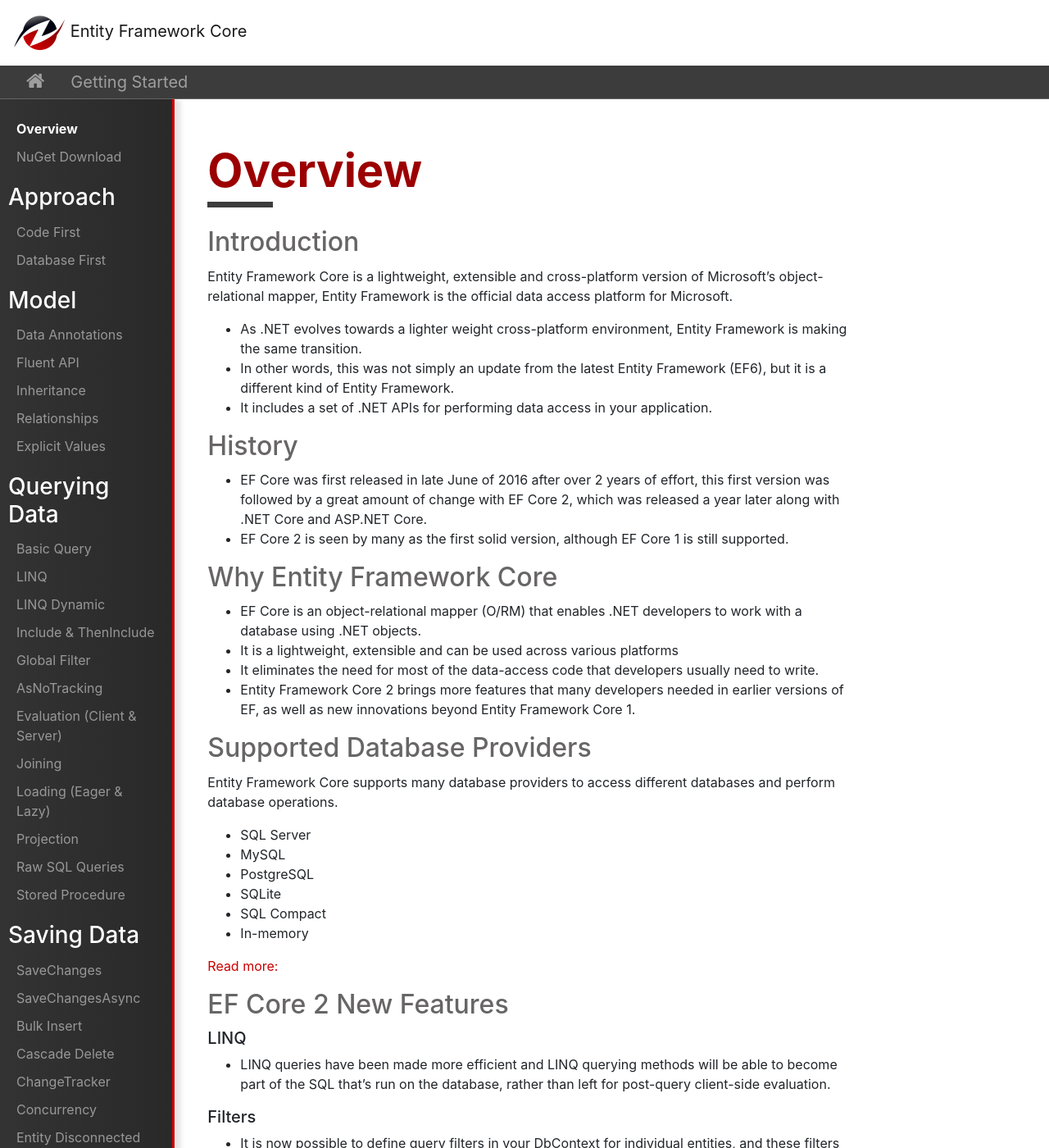
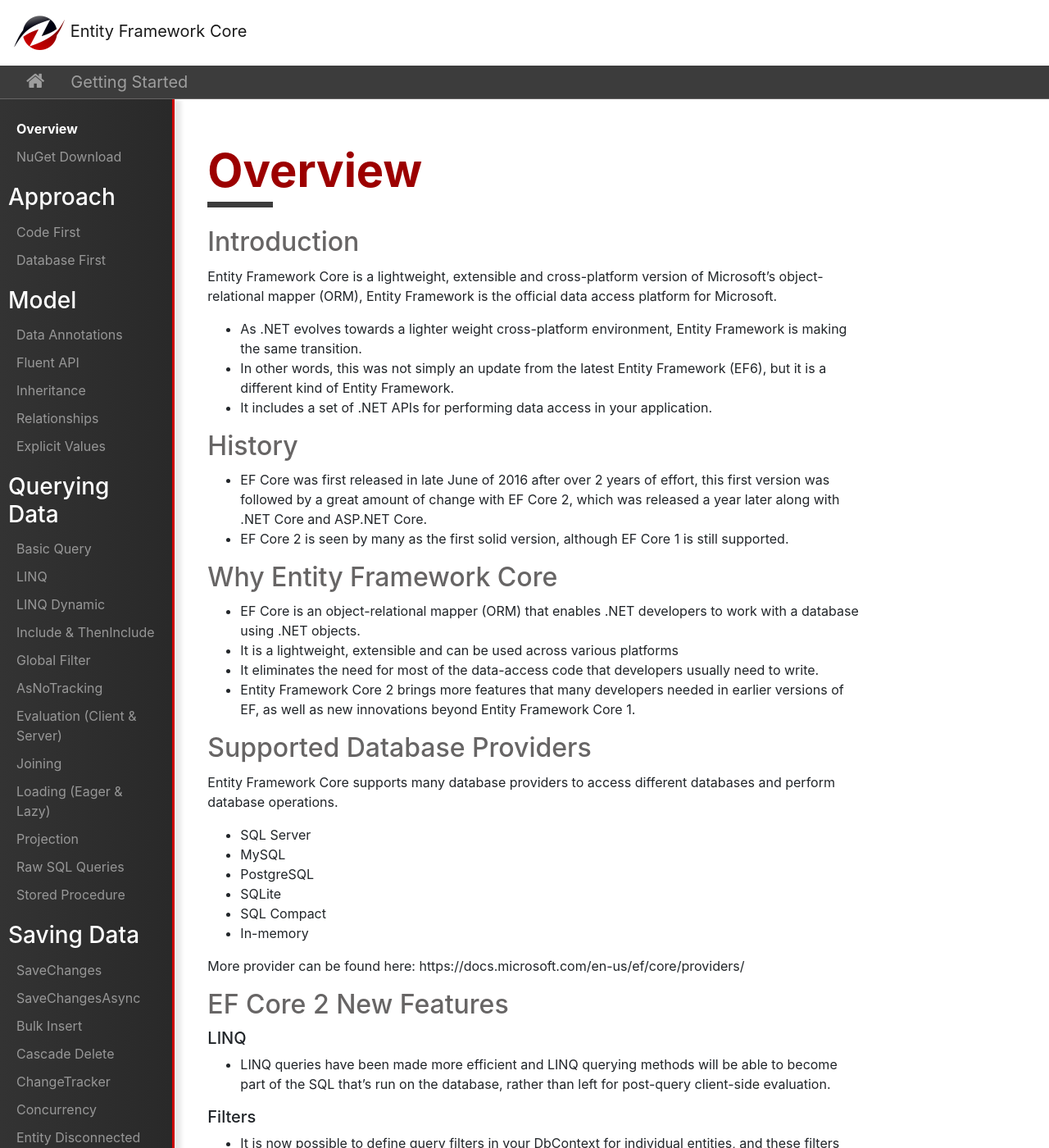
Before and after one commit to zzzprojects/EntityFrameworkCore, a Jekyll site: the page built from docs/pages/getting-started/overview.md, in a window 1280 px wide and 1400 px high. Shown: the whole window at 82% size. Built offline with Jekyll 4.4.1, drawn with Linux system fonts in a browser that asks for light colours; nearby versions of some CDN libraries; our own code applies the rules of GitHub Pages for plain Markdown files.

Commit message:
Update overview.md

```diff
--- a/docs/pages/getting-started/overview.md
+++ b/docs/pages/getting-started/overview.md
@@ -4,7 +4,7 @@ permalink: overview
 
 ## Introduction
 
-Entity Framework Core is a lightweight, extensible and cross-platform version of Microsoft's object-relational mapper, Entity Framework is the official data access platform for Microsoft.
+Entity Framework Core is a lightweight, extensible and cross-platform version of Microsoft's object-relational mapper (ORM), Entity Framework is the official data access platform for Microsoft.
 
  - As .NET evolves towards a lighter weight cross-platform environment, Entity Framework is making the same transition.
  - In other words, this was not simply an update from the latest Entity Framework (EF6), but it is a different kind of Entity Framework.
@@ -17,7 +17,7 @@ Entity Framework Core is a lightweight, extensible and cross-platform version of
 
 ## Why Entity Framework Core
 
- - EF Core is an object-relational mapper (O/RM) that enables .NET developers to work with a database using .NET objects.
+ - EF Core is an object-relational mapper (ORM) that enables .NET developers to work with a database using .NET objects.
  - It is a lightweight, extensible and can be used across various platforms
  - It eliminates the need for most of the data-access code that developers usually need to write.
  - Entity Framework Core 2 brings more features that many developers needed in earlier versions of EF, as well as new innovations beyond Entity Framework Core 1.
@@ -33,7 +33,7 @@ Entity Framework Core supports many database providers to access different datab
  - SQL Compact
  - In-memory
 
-[Read more:](https://docs.microsoft.com/en-us/ef/core/providers/)
+More provider can be found here: https://docs.microsoft.com/en-us/ef/core/providers/
 
 ## EF Core 2 New Features
 
```
